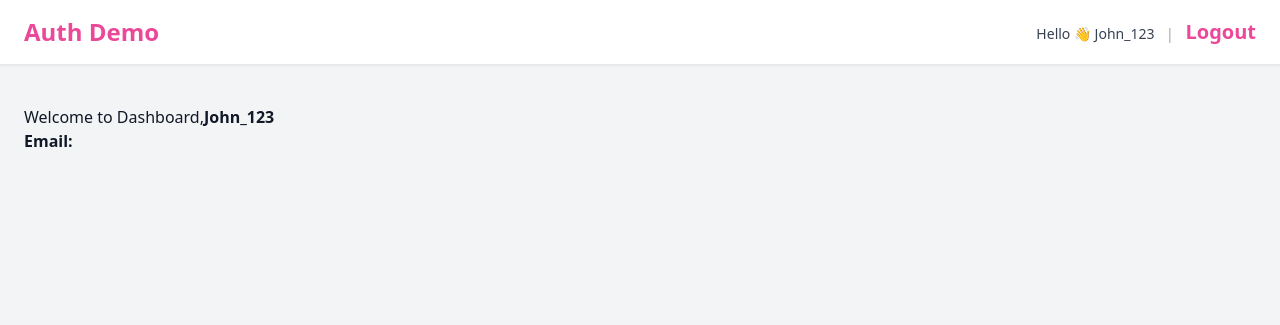
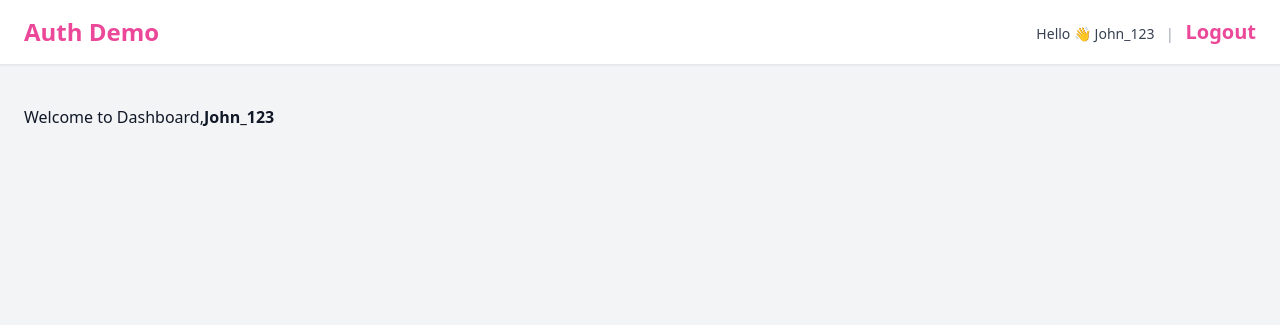
Before and after one commit to tannusammarwal-dev/Django-learning, a Django app: page /dashboard/ in a window 1280 px wide. Shown: the top 325 px of the page. Run offline with Django 5.2, Linux system fonts and the light colour scheme; a user stored in the database is signed in; some libraries are stand-ins or nearby versions.

Commit message:
working with template

```diff
--- a/Accounts/Accounts_app/templates/dashboard.html
+++ b/Accounts/Accounts_app/templates/dashboard.html
@@ -3,6 +3,6 @@
 {% block content %}
 
 <h2>Welcome to Dashboard,<b>{{request.user.username}}<b></h2>
-<p>Email:{{request.user.email}}</p>
+<!-- <p>Email:{{request.user.email}}</p> -->
 
 {% endblock %}
```
